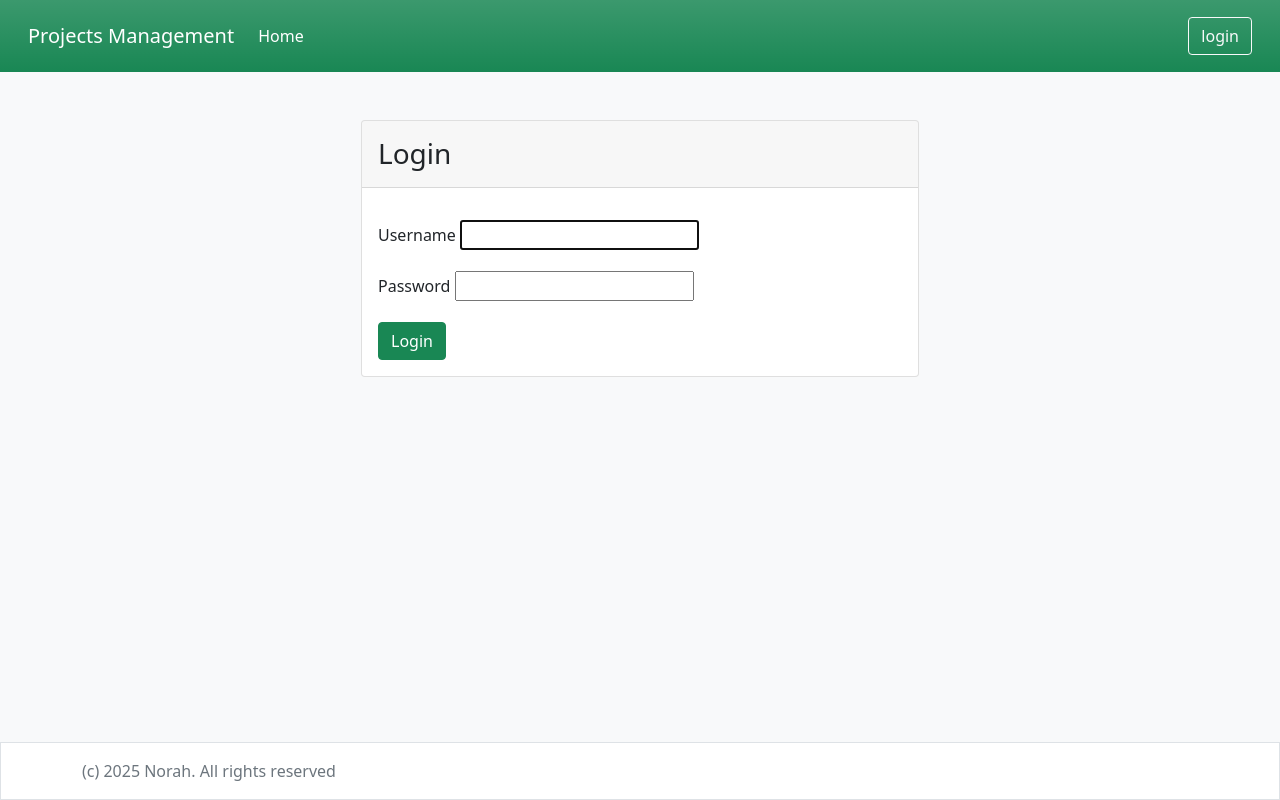
After one commit to norah422/django_pm, a Django app: page /accounts/login/ in a window 1280 px wide. The commit adds this page. Run offline with Django 5.2, Linux system fonts and the light colour scheme.

Commit message:
login & logout

```diff
--- /dev/null
+++ b/accounts/forms.py
@@ -0,0 +1,18 @@
+from django.contrib.auth.forms import AuthenticationForm
+from django import forms
+
+attrs = {'class': 'form-control'}
+
+class UserLoginForm(AuthenticationForm):
+
+    def __init__(self, *args, **kwargs):
+        super(UserLoginForm, self).__init__(*args, **kwargs)
+
+        username = forms.CharField(
+            label='Username',
+            widget= forms.TextInput(attrs=attrs)
+        )
+        password = forms.CharField(
+            label='Password',
+            widget=forms.PasswordInput(attrs=attrs)
+        )
--- /dev/null
+++ b/accounts/templates/registration/login.html
@@ -0,0 +1,22 @@
+{% extends "base.html" %}
+{% load i18n %}
+{% block content %}
+    <div class="container">
+        <div class="row justify-content-md-center">
+            <div class="card col-md-6 px-0">
+                <div class="card-header">
+                    <h3 class="mb-0 py-2">{% trans 'Login' %}</h3>
+                </div>
+                <div class="card-body">
+                    <form method="post">
+                        {% csrf_token %}
+                        {% include 'common/form.html' with form=form %}
+                        <button class="btn btn-success btn-block">
+                            {% translate 'Login' %}
+                        </button>
+                    </form>
+                </div>
+            </div>
+        </div>
+    </div>
+{% endblock %}
--- /dev/null
+++ b/accounts/urls.py
@@ -0,0 +1,9 @@
+from django.contrib.auth.views import LoginView
+from django.urls import path, include
+
+from accounts.forms import UserLoginForm
+
+urlpatterns = [
+    path('login/', LoginView.as_view(authentication_form=UserLoginForm), name='Login'),
+    path('', include('django.contrib.auth.urls'))
+]
--- a/projects/templates/partials/header.html
+++ b/projects/templates/partials/header.html
@@ -10,7 +10,25 @@
             <a class="nav-link active" aria-current="page" href="{% url 'Project_list' %}">{% trans 'Home' %}</a>
         </li>
       </ul>
-        <form method="GET" action="{% url 'Project_list' %}" class="d-flex">
+      {% if user.is_authenticated %}
+        <ul class="navbar-nav mb-2 mb-lg-0 me-3">
+          <li class="nav-item dropdown">
+              <a class="nav-link dropdown-toggle" href="#" role="button" data-bs-toggle="dropdown" aria-expanded="false">
+                {{ user.username }}
+              </a>
+              <ul class="dropdown-menu">
+                <li><a class="dropdown-item" href="#">{% trans 'Profile' %}</a></li>
+                <li><hr class="dropdown-divider"></li>
+                <li>
+                <form method="post" action="{% url 'logout' %}">
+                {% csrf_token %}
+                <button type="submit" class="dropdown-item">{% trans 'Logout' %}</button>
+                </form>
+                </li>
+              </ul>
+            </li>
+            </ul>
+            <form method="GET" action="{% url 'Project_list' %}" class="d-flex ms-auto">
                 <div class="input-group">
                     <input
                         type="text"
@@ -21,8 +39,13 @@
                     />
                     <button class="btn btn-outline-light" type="submit" >
                         <i class="bi bi-search"></i>
+                    </button>
                 </div>
             </form>
-    </div>
+      {% else %}
+        <a class="btn btn-outline-light" href="{% url 'login' %}">
+            {% trans 'login' %}
+        </a>
+      {% endif %}
     </div>
 </nav>
--- a/projects_management/settings.py
+++ b/projects_management/settings.py
@@ -12,7 +12,7 @@ https://docs.djangoproject.com/en/5.2/ref/settings/
 
 from pathlib import Path
 
-from django.conf.global_settings import INTERNAL_IPS
+from django.conf.global_settings import INTERNAL_IPS, LOGIN_REDIRECT_URL, LOGOUT_REDIRECT_URL
 
 # Build paths inside the project like this: BASE_DIR / 'subdir'.
 BASE_DIR = Path(__file__).resolve().parent.parent
@@ -132,6 +132,9 @@ STATIC_URL = 'static/'
 
 DEFAULT_AUTO_FIELD = 'django.db.models.BigAutoField'
 
+LOGIN_REDIRECT_URL = '/'
+LOGOUT_REDIRECT_URL = '/accounts/login'
+
 INTERNAL_IPS = [
     # ...
     "127.0.0.1",
--- a/projects_management/urls.py
+++ b/projects_management/urls.py
@@ -21,5 +21,6 @@ import debug_toolbar
 urlpatterns = [
     path('__debug__/', include(debug_toolbar.urls)),
     path('', include('projects.urls')),
+    path('accounts/', include('accounts.urls')),
     path('admin/', admin.site.urls),
 ]
```
Also changed, not shown: projects/views.py (+8 -8 lines). Lines whose indentation alone changed are shown as unchanged.
